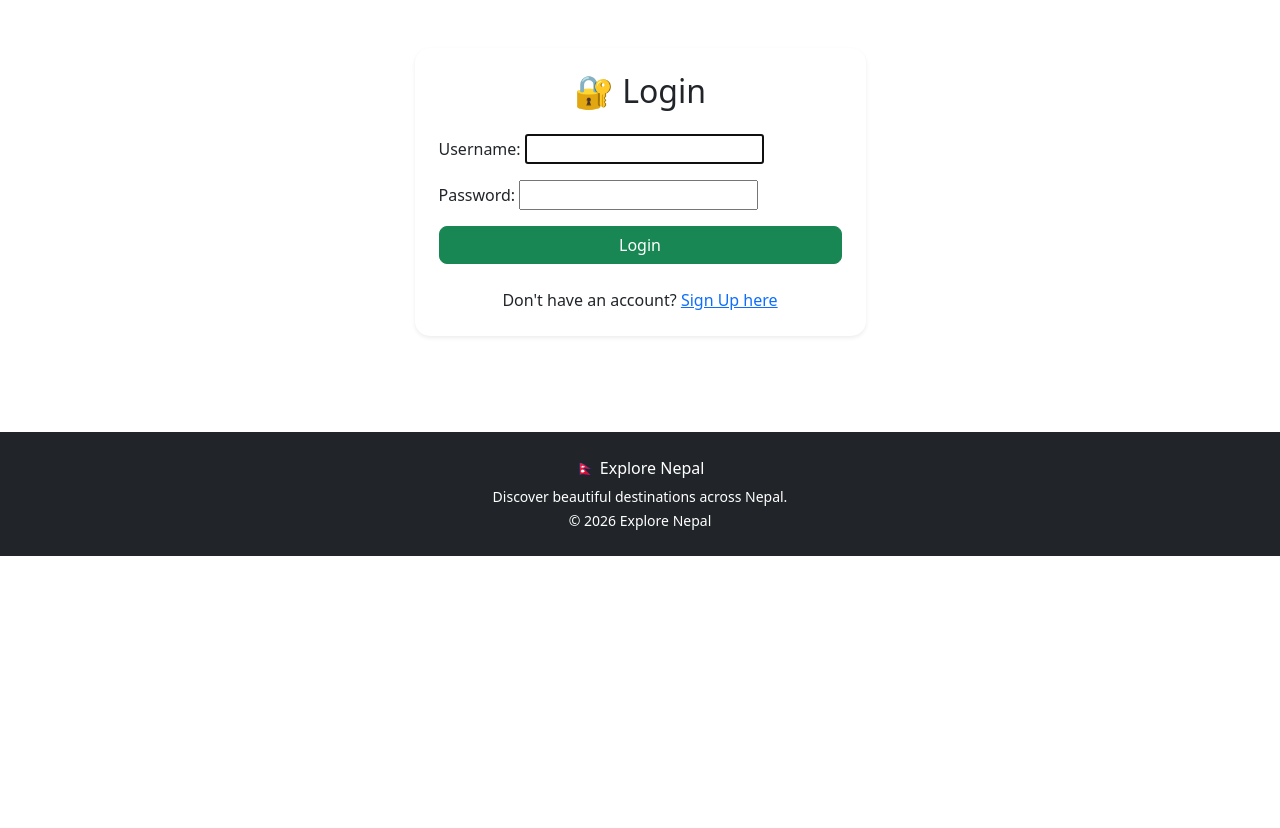
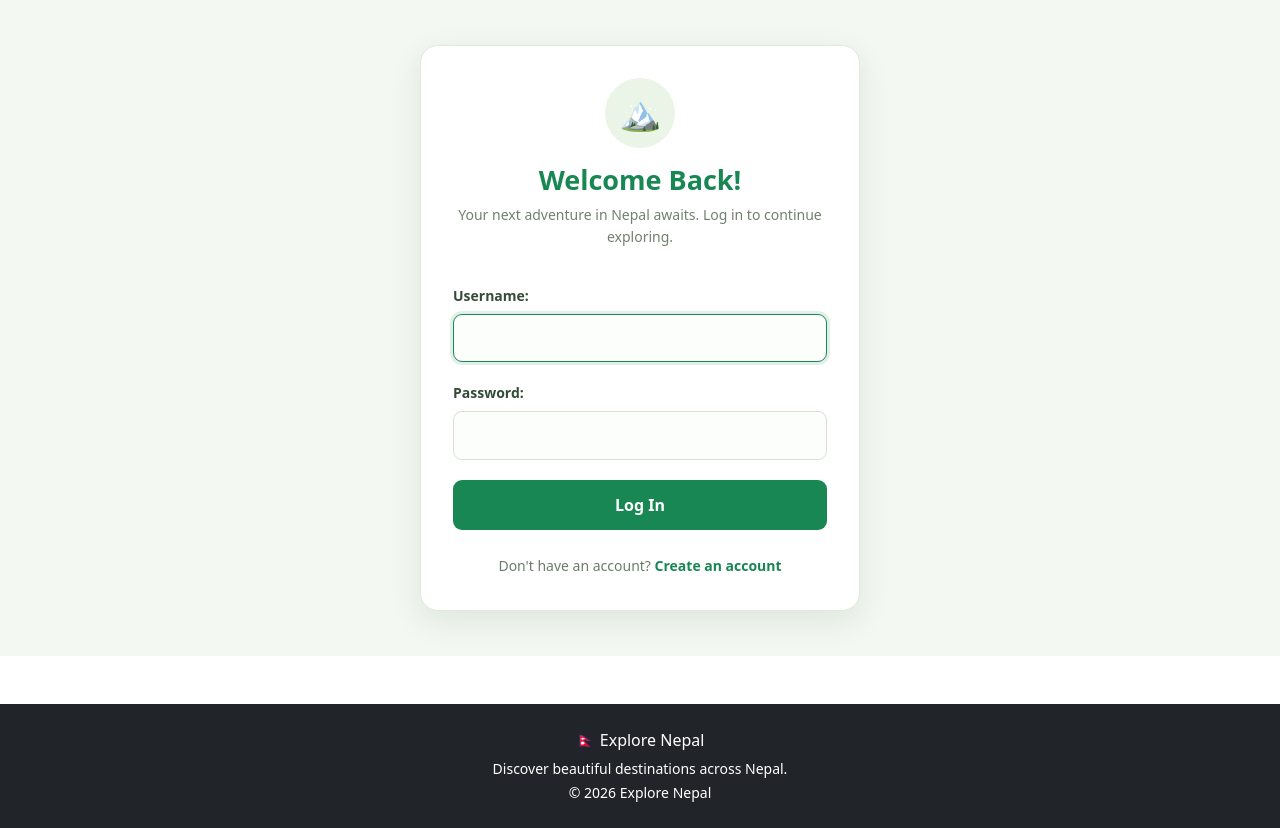
Before and after one commit to SrishtiSharma89/nepal-tourism-guide, a Django app: page /accounts/login/ in a window 1280 px wide. Shown: the part 74-902 px from the top of the page. Before the commit the page ends 630 px from the top, so only its background shows below. Run offline with Django 5.2, Linux system fonts and the light colour scheme.

Commit message:
Improve login page layout and styling

```diff
--- a/tourism/templates/registration/login.html
+++ b/tourism/templates/registration/login.html
@@ -1,57 +1,236 @@
+
 {% extends 'tourism/base.html' %}
 
-{% block title %}
-Login - Explore Nepal
-{% endblock %}
+{% block title %}Login | Explore Nepal{% endblock %}
 
 {% block content %}
 
-<div class="container py-5">
+<style>
+    /* Login page layout */
+    .login-page {
+        min-height: 75vh;
+        display: flex;
+        align-items: center;
+        justify-content: center;
+        padding: 45px 16px;
+        background: #f3f8f2;
+    }
 
-    <div class="row justify-content-center">
+    /* Login card */
+    .login-card {
+        width: 100%;
+        max-width: 440px;
+        background: #ffffff;
+        border: 1px solid #e0eadd;
+        border-radius: 18px;
+        overflow: hidden;
+        box-shadow: 0 10px 30px rgba(39, 83, 43, 0.10);
+    }
 
-        <div class="col-md-6 col-lg-5">
+    /* Card heading */
+    .login-header {
+        text-align: center;
+        padding: 32px 28px 12px;
+    }
 
-            <div class="card shadow-sm">
+    .login-icon {
+        width: 70px;
+        height: 70px;
+        display: flex;
+        align-items: center;
+        justify-content: center;
+        margin: 0 auto 16px;
+        border-radius: 50%;
+        background: #eaf4e7;
+        font-size: 34px;
+    }
 
-                <div class="card-body p-4">
+    .login-header h2 {
+        color: #198754;
+        font-size: 27px;
+        font-weight: 700;
+        margin-bottom: 8px;
+    }
 
-                    <h2 class="text-center mb-4">
-                        🔐 Login
-                    </h2>
+    .login-header p {
+        color: #718071;
+        font-size: 14px;
+        line-height: 1.6;
+        margin-bottom: 0;
+    }
 
-                    <form method="post">
+    /* Form section */
+    .login-body {
+        padding: 24px 32px 32px;
+    }
 
-                        {% csrf_token %}
+    .login-form p {
+        margin-bottom: 20px;
+    }
 
-                        {{ form.as_p }}
+    .login-form label {
+        display: block;
+        margin-bottom: 8px;
+        color: #344b37;
+        font-size: 14px;
+        font-weight: 600;
+    }
 
-                        <button
-                            type="submit"
-                            class="btn btn-success w-100"
-                        >
-                            Login
-                        </button>
-                        <p class="text-center mt-4 mb-0">
+    .login-form input[type="text"],
+    .login-form input[type="password"],
+    .login-form input[type="email"] {
+        display: block;
+        width: 100%;
+        box-sizing: border-box;
+        padding: 12px 14px;
+        border: 1px solid #d5e2d2;
+        border-radius: 9px;
+        background: #fcfefb;
+        color: #198754;
+        font-size: 15px;
+        transition: border-color 0.2s, box-shadow 0.2s;
+    }
 
-                            Don't have an account?
+    .login-form input:focus {
+        outline: none;
+        border-color: #198754;
+        box-shadow: 0 0 0 3px rgba(25, 135, 84, 0.13);
+    }
 
-                            <a href="{% url 'signup' %}">
-                                Sign Up here
-                            </a>
+    .login-form ul.errorlist {
+        padding-left: 18px;
+        margin: 7px 0 0;
+        color: #c62828;
+        font-size: 13px;
+    }
 
-                        </p>
+    .login-form .helptext {
+        display: block;
+        margin-top: 6px;
+        color: #788578;
+        font-size: 12px;
+    }
 
-                    </form>
+    /* Login button */
+    .login-button {
+        display: block;
+        width: 100%;
+        margin-top: 8px;
+        padding: 13px 16px;
+        border: none;
+        border-radius: 9px;
+        background: #198754;
+        color: #ffffff;
+        font-size: 16px;
+        font-weight: 600;
+        cursor: pointer;
+        transition: background 0.2s, transform 0.2s;
+    }
 
-                </div>
+    .login-button:hover {
+        background: #156532 ;
+        transform: translateY(-1px);
+    }
 
-            </div>
+    .login-button:focus-visible {
+        outline: 3px solid #a5d6a7;
+        outline-offset: 3px;
+    }
+
+    /* Signup link */
+    .login-signup {
+        margin: 24px 0 0;
+        text-align: center;
+        color: #6b7c6b;
+        font-size: 14px;
+        line-height: 1.7;
+    }
+
+    .login-signup a {
+        color: #198754;
+        font-weight: 700;
+        text-decoration: none;
+    }
+
+    .login-signup a:hover {
+        color: #156532 ;
+        text-decoration: underline;
+    }
+
+    /* Django messages */
+    .login-message {
+        margin-bottom: 20px;
+        font-size: 14px;
+    }
+
+    /* Mobile layout */
+    @media (max-width: 480px) {
+        .login-page {
+            min-height: 70vh;
+            padding: 30px 16px;
+        }
+
+        .login-header {
+            padding: 26px 20px 10px;
+        }
+
+        .login-header h2 {
+            font-size: 24px;
+        }
+
+        .login-body {
+            padding: 22px;
+        }
+    }
+</style>
+
+<div class="login-page">
+    <div class="login-card">
+
+        <div class="login-header">
+            <div class="login-icon">🏔️</div>
+
+            <h2>Welcome Back!</h2>
+
+            <p>
+                Your next adventure in Nepal awaits.
+                Log in to continue exploring.
+            </p>
+        </div>
+
+        <div class="login-body">
+
+            {% if messages %}
+                {% for message in messages %}
+                    <div class="alert alert-{{ message.tags }} login-message">
+                        {{ message }}
+                    </div>
+                {% endfor %}
+            {% endif %}
+
+            <form method="post" class="login-form">
+                {% csrf_token %}
+
+                {% if form.non_field_errors %}
+                    <div class="alert alert-danger login-message">
+                        {{ form.non_field_errors }}
+                    </div>
+                {% endif %}
+
+                {{ form.as_p }}
+
+                <button type="submit" class="login-button">
+                    Log In
+                </button>
+            </form>
+
+            <p class="login-signup">
+                Don't have an account?
+                <a href="{% url 'signup' %}">Create an account</a>
+            </p>
 
         </div>
-
     </div>
-
 </div>
 
 {% endblock %}
```
